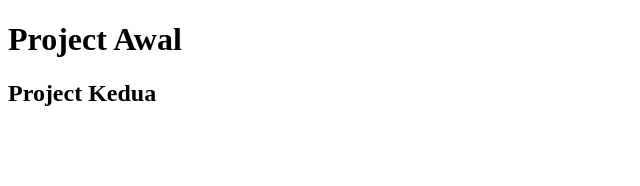
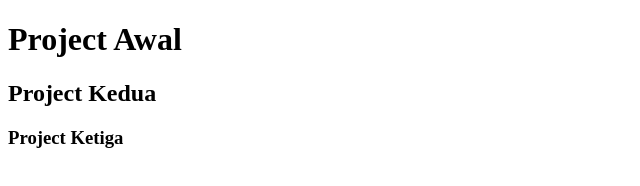
Before and after one commit to fahmi3232/Belajar-GIT, a plain HTML site: page index.html in a window 1280 px wide. Shown: the whole page, without its empty margins (0-640 px from the left). Drawn offline with Linux system fonts and the light colour scheme.

Commit message:
Project Ketiga

```diff
--- a/index.html
+++ b/index.html
@@ -11,6 +11,7 @@
 			<div class="row">
 				<h1>Project Awal</h1>
 				<h2>Project Kedua</h2>
+				<h3>Project Ketiga</h3>
 			</div>
 		</div>
 	</div>
```
